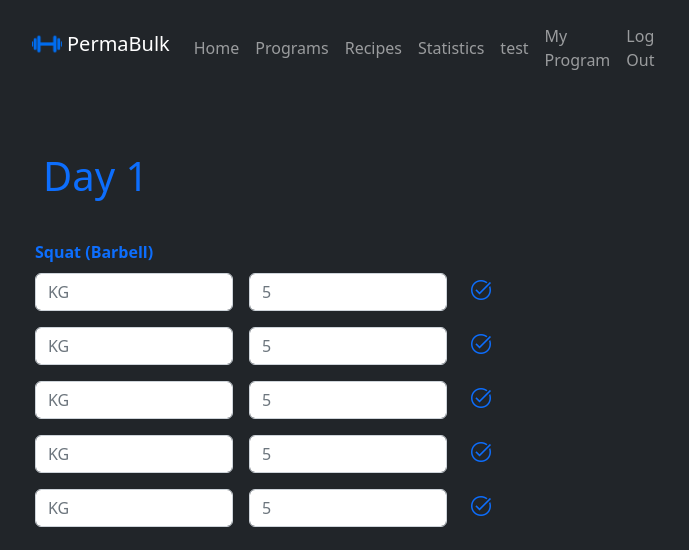
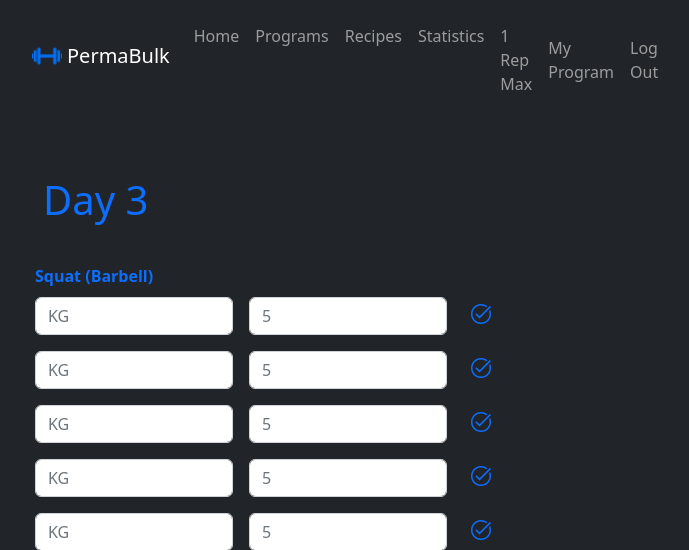
Before and after one commit to Goochh/CS50-Final-project, a Flask app: page /current_program in a window 1280 px wide. Shown: the top 550 px of the page, without its empty margins (373-1062 px from the left). Run offline with Flask 2, Linux system fonts and the light colour scheme; a user stored in the database is signed in; data comes from the database, SQL or seed files in the repository; both versions use the stored data as it was after the commit.

Commit message:
Created dynamic current_program page

```diff
--- a/finalproject/app.py
+++ b/finalproject/app.py
@@ -25,6 +25,23 @@ def index():
 @app.route("/programs", methods=["GET", "POST"])
 @login_required
 def programs():
+
+
+    # # Open DB
+    # conn = open_db('permabulk.db')
+    # c = conn.cursor()
+
+    # # User already picked program
+    # c.execute("SELECT * FROM user_program_progress WHERE user_id = ?", (session["user_id"], ))
+    # rows = c.fetchall()
+
+    # # Close DB
+    # close_db(conn)
+
+    # # If there is a row returned user started program
+    # if len(rows) == 1:
+    #     flash("Already picked program")
+    #     return redirect("/current_program")
 
     # User reached route via POST (as by submitting a form via POST)
     if request.method == "POST":
@@ -57,7 +74,7 @@ def programs():
         close_db(conn)
 
         # Redirect user to home page
-        return render_template("current_program.html", programs=programs)
+        return redirect("/current_program")
 
 
     # User reached route via GET (as by clicking a link or via redirect)
@@ -113,11 +130,9 @@ def current_program():
     # Close and commit DB
     close_db(conn)
 
-    return render_template("current_program.html", exercises=exercises)
+    return render_template("current_program.html", exercises=exercises, day=day)
 
-
-
-
+    exc
 @app.route("/diet", methods=["GET"])
 @login_required
 def diet():
--- a/finalproject/templates/current_program.html
+++ b/finalproject/templates/current_program.html
@@ -6,9 +6,12 @@
 
 {% block main %}
 
+        {% if day %}
         <div class="day">
-            <h1 class="darkmodetext">Day 1</h1>
+            <h1 class="darkmodetext">Day {{ day }}</h1>
         </div>
+        {% endif %}
+
 
         {% for exercise in exercises %}
             <div class="table-responsive">
--- a/finalproject/templates/layout.html
+++ b/finalproject/templates/layout.html
@@ -36,7 +36,7 @@
                             <li class="nav-item"><a class="nav-link" href="/programs">Programs</a></li>
                             <li class="nav-item"><a class="nav-link" href="/diet">Recipes</a></li>
                             <li class="nav-item"><a class="nav-link" href="/statistics">Statistics</a></li>
-                            <li class="nav-item"><a class="nav-link" href="/test">test</a></li>
+                            <li class="nav-item"><a class="nav-link" href="/test">1 Rep Max</a></li>
                         </ul>
                         <ul class="navbar-nav ms-auto mt-2">
                             <li class="nav-item"><a class="nav-link" href="/current_program">My Program</a></li>
```
Also changed, not shown: finalproject/permabulk.db, 1 other file.
